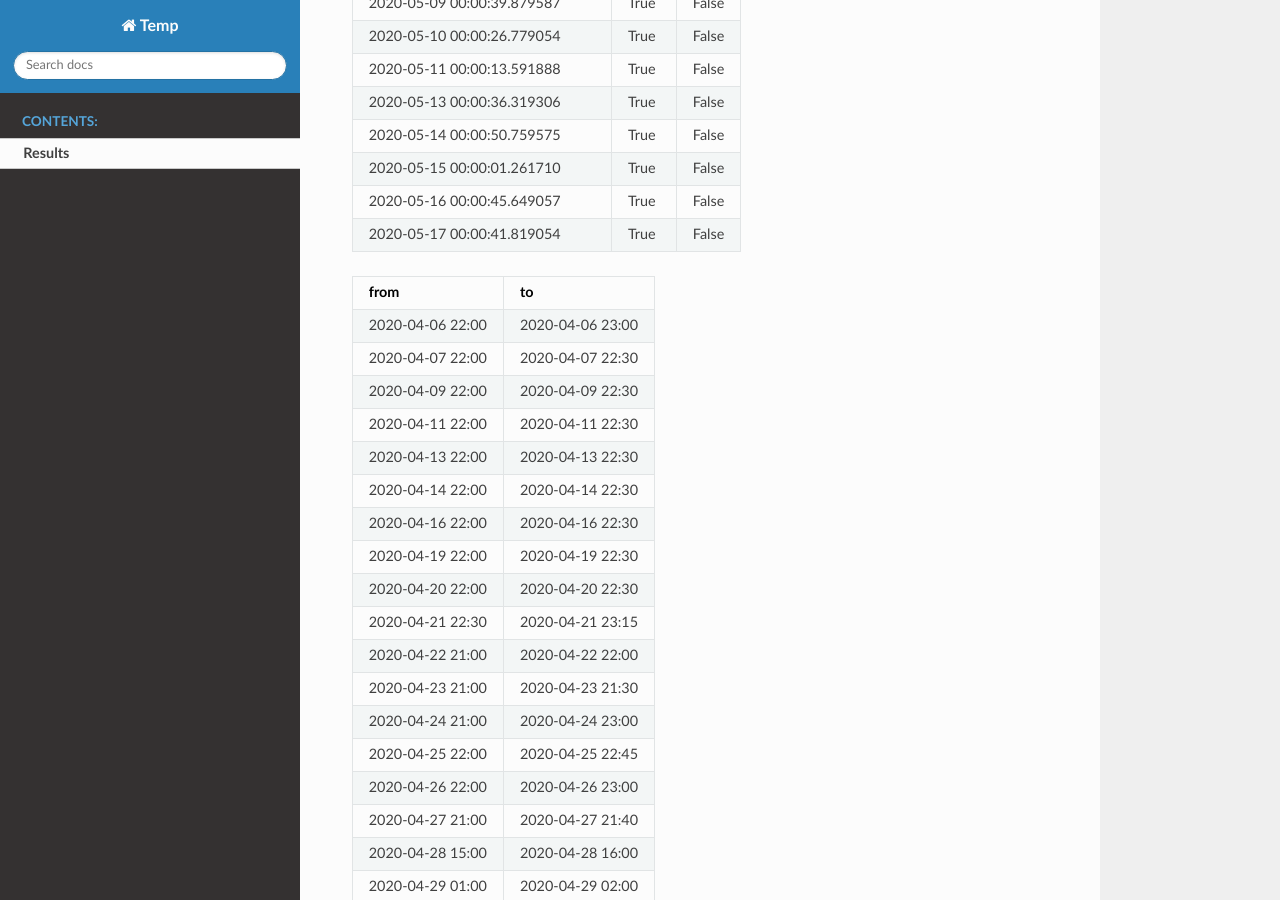
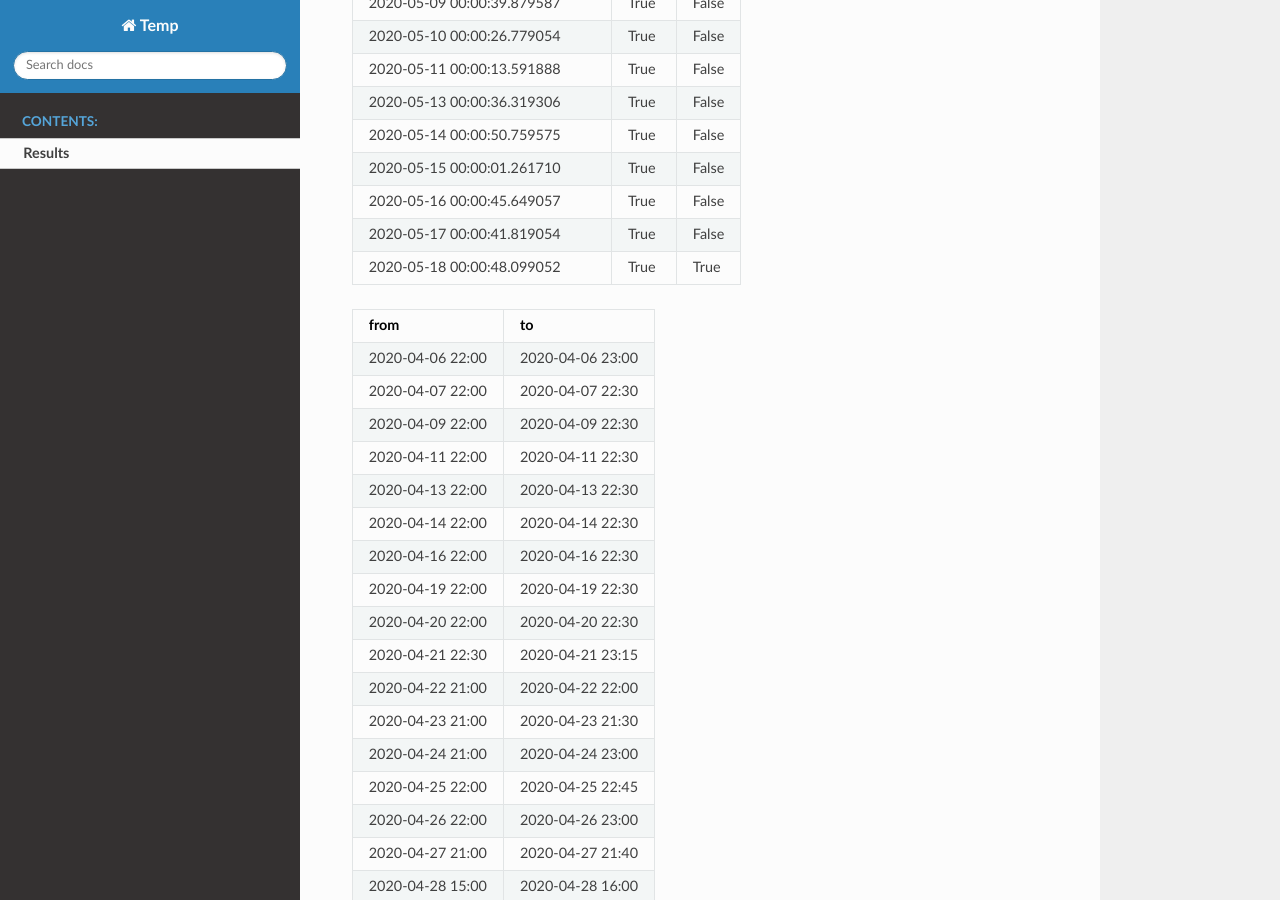
Before and after one commit to shlomow/queries-results, a Sphinx documentation site: the page built from source/results.rst, in a window 1280 px wide and 900 px high, scrolled down 1295 px. Built offline with Sphinx 7.4.7 and the Read the Docs theme 2.0.0, drawn with Linux system fonts in a browser that asks for light colours.

Commit message:
update results

```diff
--- a/source/results.rst
+++ b/source/results.rst
@@ -46,6 +46,7 @@ Results
    2020-05-15 00:00:01.261710, True, False
    2020-05-16 00:00:45.649057, True, False
    2020-05-17 00:00:41.819054, True, False
+   2020-05-18 00:00:48.099052, True, True
 
 .. csv-table::
    :header: "from", "to"
```
Also changed, not shown: results.json (+1 -1 lines).
